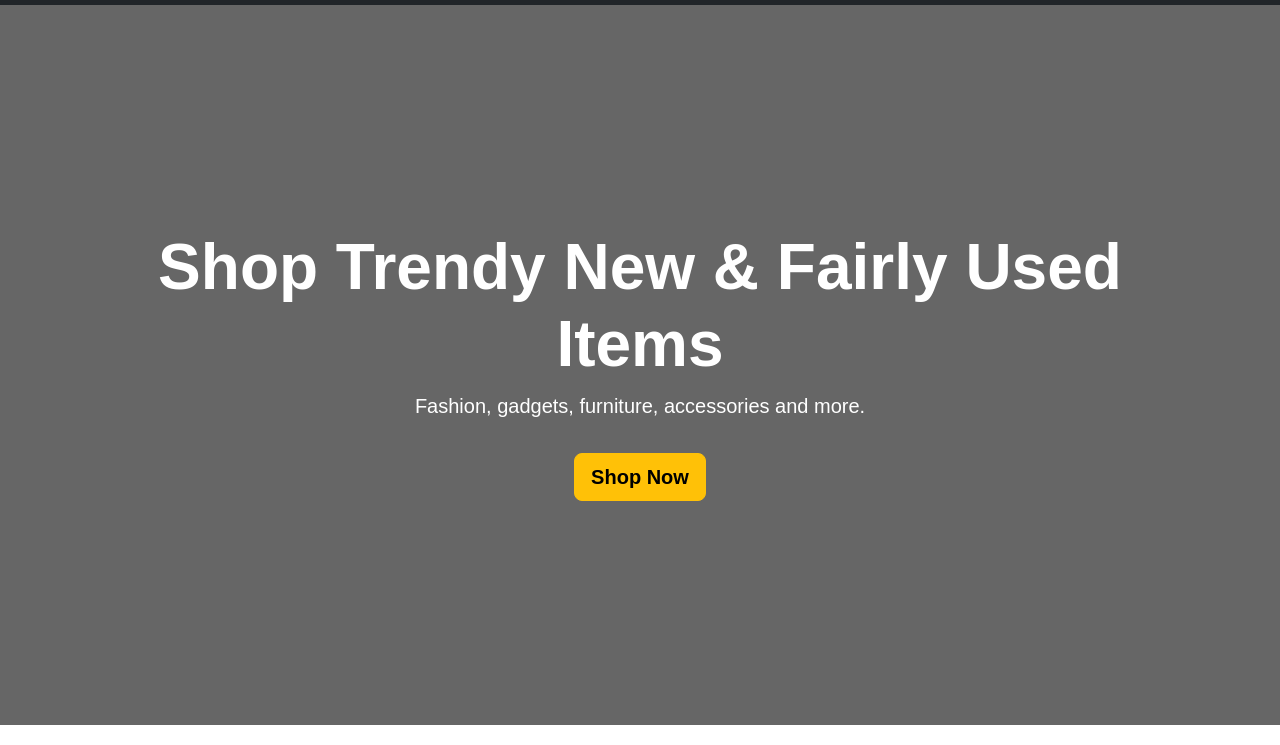
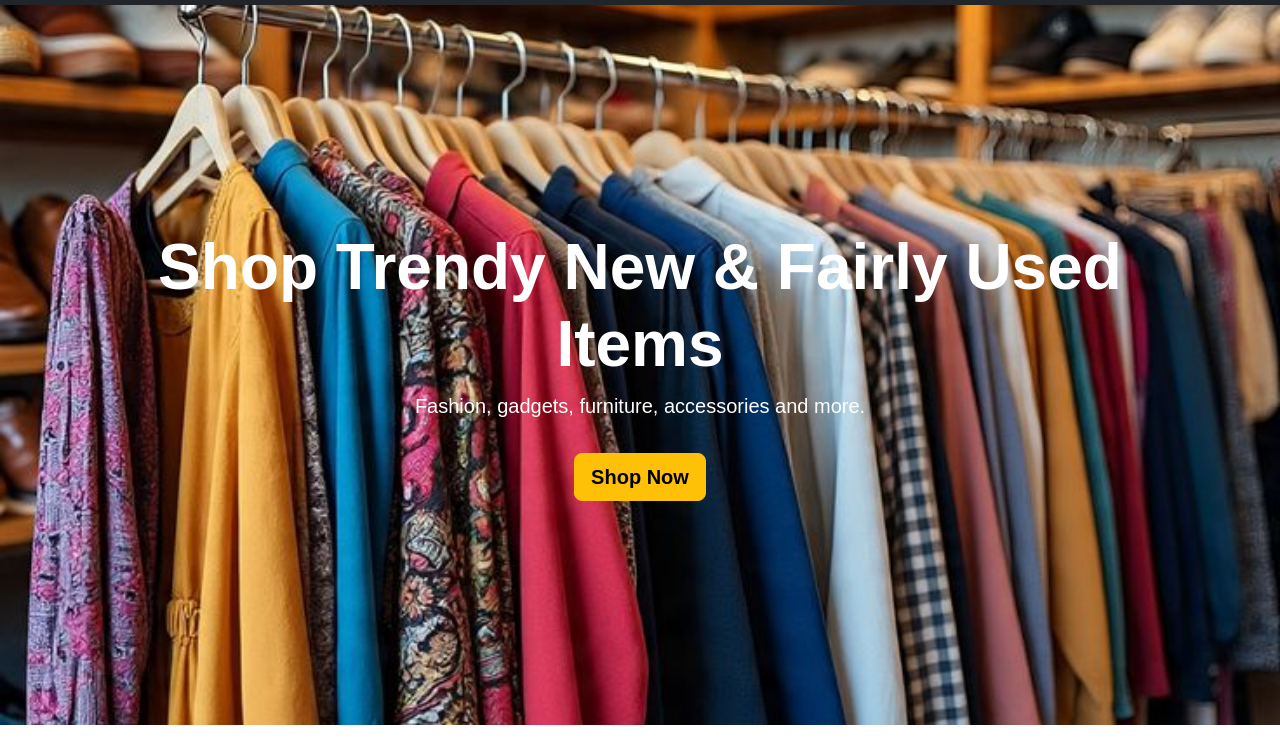
Before and after one commit to OloyeJosiah18-hue/TrendyThrift, a plain HTML site: page index.html in a window 1280 px wide. Shown: the part 55-800 px from the top of the page. Drawn offline with nearby package versions, Linux system fonts and the light colour scheme.

Commit message:
TrendyThrift

```diff
--- a/css/style.css
+++ b/css/style.css
@@ -10,10 +10,11 @@ body {
 
 .hero {
     background: linear-gradient(rgba(0,0,0,0.6), rgba(0,0,0,0.6));
-    backgroung-image: url('/assets/imgBg.jpg');
+    background-image: url('/assets/imgBg.jpg');
     background-size: cover;
     background-position: center;
     height: 90vh;
+
 }
 
 .card img {
```
